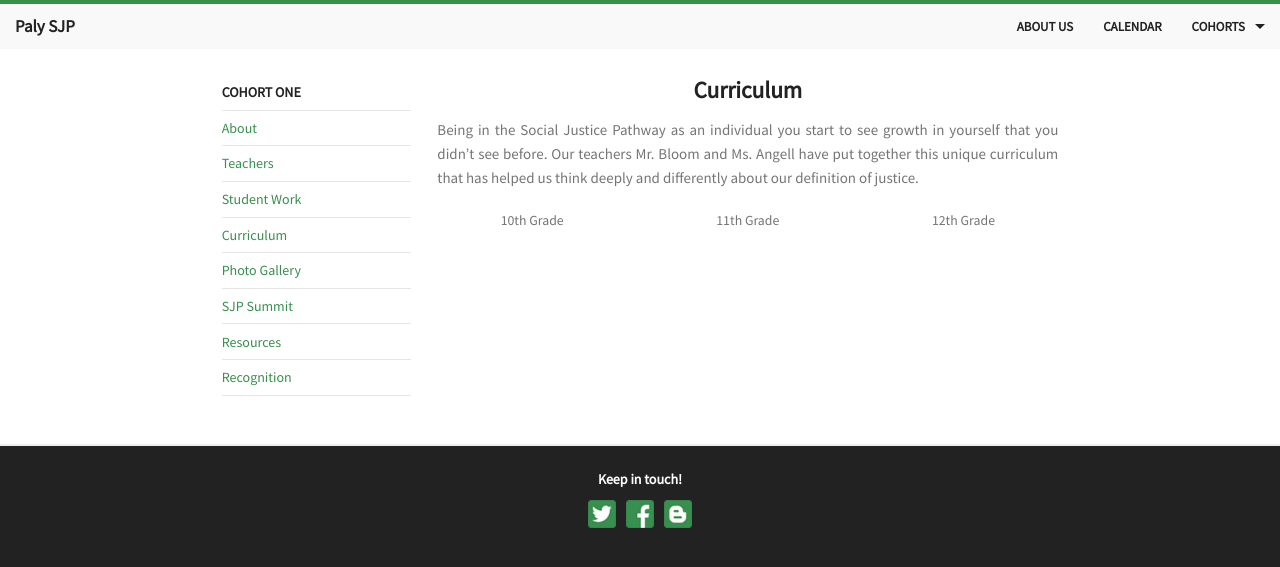
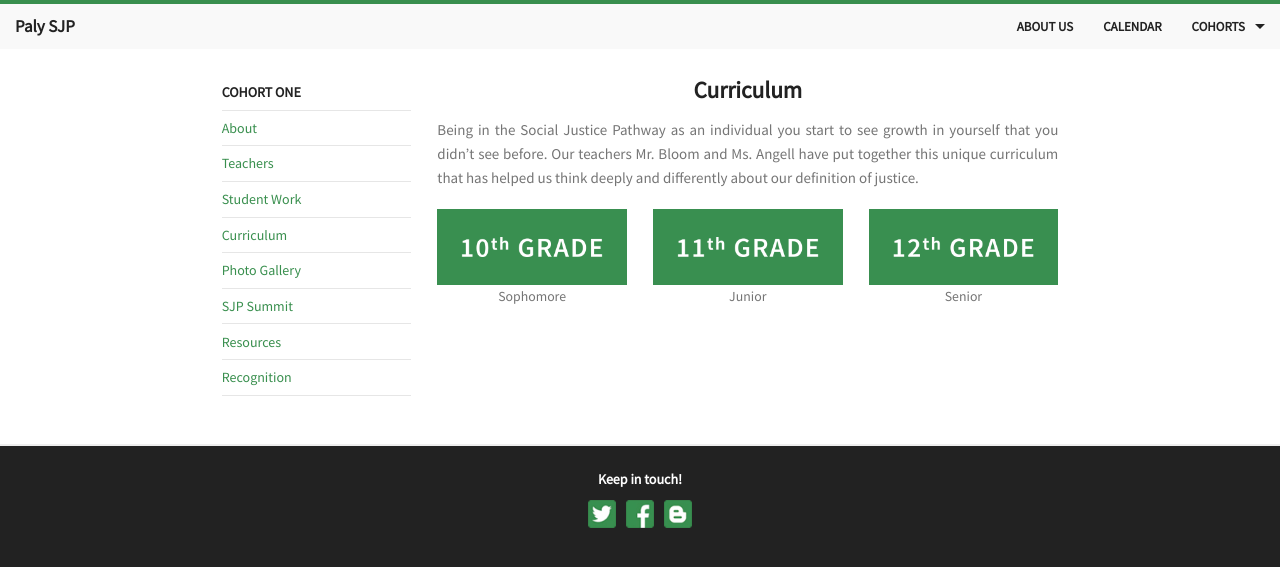
Before and after one commit to rafilong/palysjp-website, a Jekyll site: the page built from cohorts/one/curriculum.html, in a window 1280 px wide. Shown: the top 567 px of the page. Built offline with Jekyll 4.4.1, drawn with Linux system fonts in a browser that asks for light colours; Markdown is read by kramdown in place of the engine named in the settings.

Commit message:
Added the grade pictures

```diff
--- a/cohorts/one/curriculum.html
+++ b/cohorts/one/curriculum.html
@@ -12,20 +12,20 @@ cohort: ONE
 <div class="row">
   <div class="small-4 columns">
     <a href="/cohorts/one/curriculum/10th.html">
-      <!-- Image goes here -->
-      <p class="caption">10th Grade</p>
+      <img src="/assets/img/logo/curriculum/10th.jpg">
+      <p class="caption">Sophomore</p>
     </a>
   </div>
   <div class="small-4 columns">
     <a href="/cohorts/one/curriculum/11th.html">
-      <!-- Image goes here -->
-      <p class="caption">11th Grade</p>
+      <img src="/assets/img/logo/curriculum/11th.jpg">
+      <p class="caption">Junior</p>
     </a>
   </div>
   <div class="small-4 columns">
     <a href="/cohorts/one/curriculum/12th.html">
-      <!-- Image goes here -->
-      <p class="caption">12th Grade</p>
+      <img src="/assets/img/logo/curriculum/12th.jpg">
+      <p class="caption">Senior</p>
     </a>
   </div>
 </div>
```
Also changed, not shown: assets/img/logo/curriculum/10th.jpg (added), assets/img/logo/curriculum/11th.jpg (added), assets/img/logo/curriculum/12th.jpg (added).
